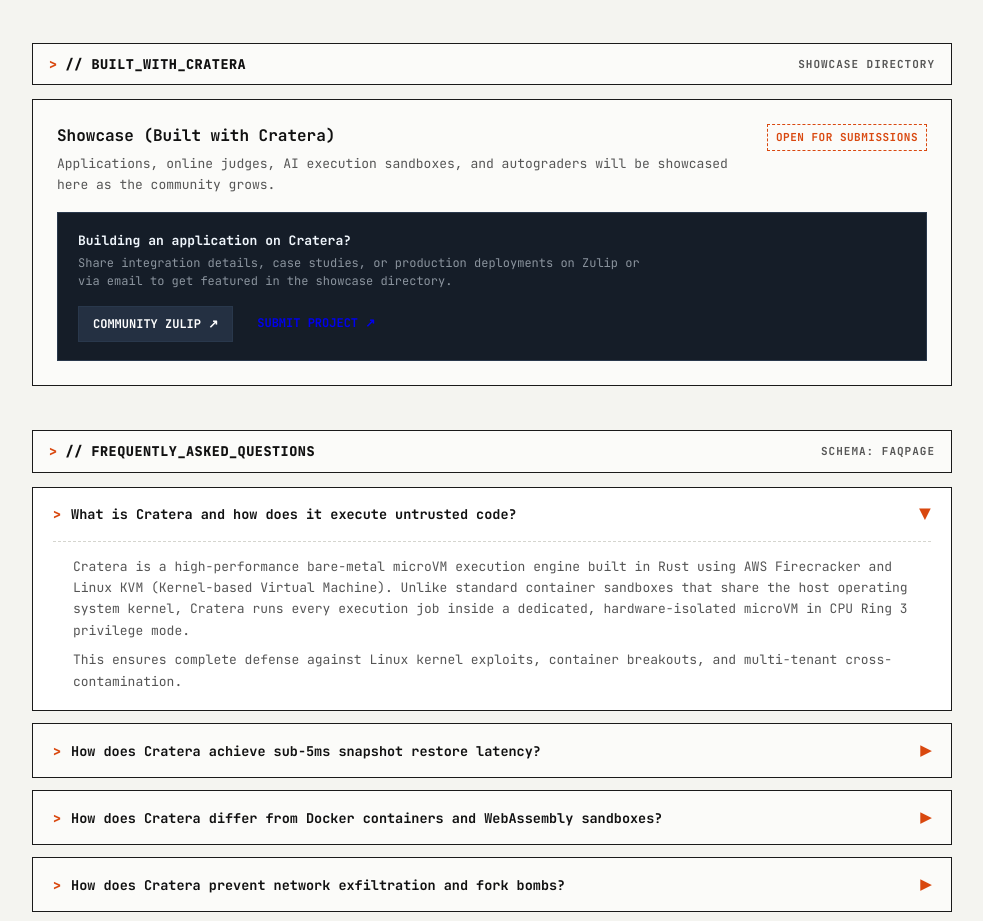
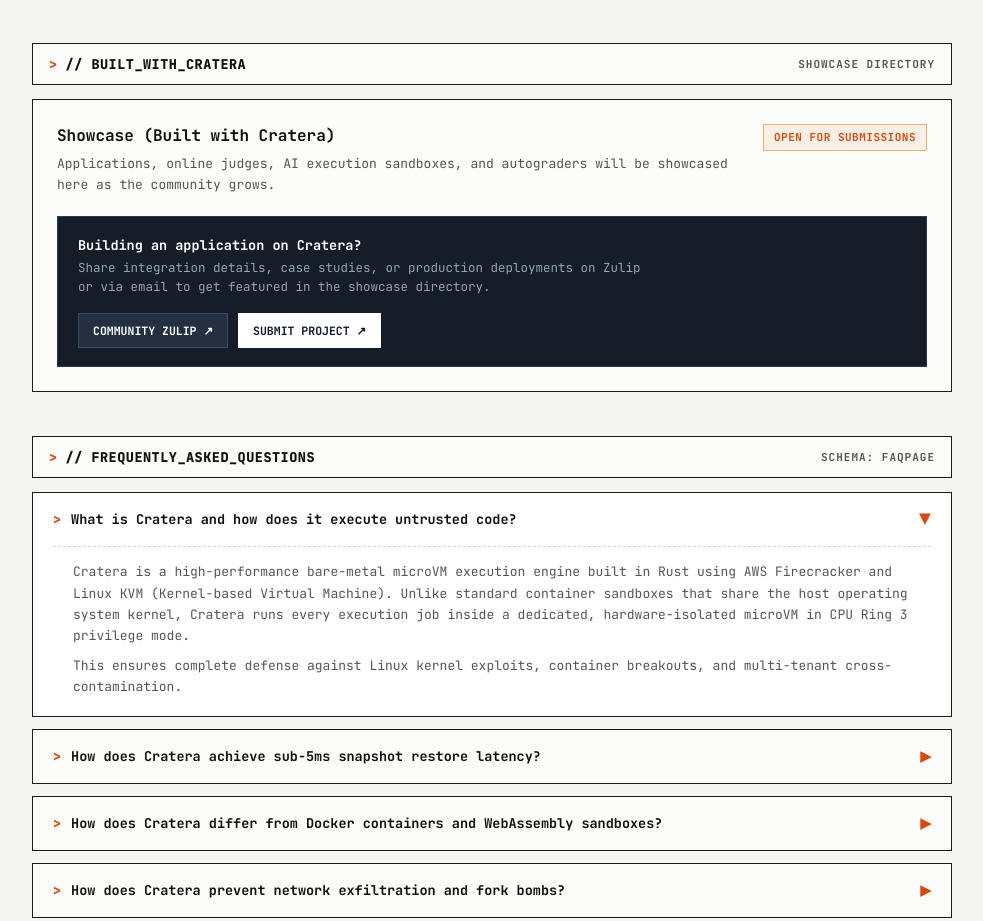
Before and after one commit to cratera-project/website, a website: page index.html in a window 1280 px wide. Shown: the part 8031-8952 px from the top of the page, without its empty margins (278-1261 px from the left). Drawn offline with Linux system fonts and the light colour scheme.

Commit message:
feat: update showcase layout

```diff
--- a/index.html
+++ b/index.html
@@ -1118,31 +1118,31 @@ WantedBy=multi-user.target</code></pre>
           </div>
 
           <div style="background: var(--bg-card); border: 1px solid var(--border-color); padding: 24px; margin-bottom: 16px;">
-            <div style="display: flex; justify-content: space-between; align-items: flex-start; gap: 16px; flex-wrap: wrap; margin-bottom: 16px;">
+            <div style="display: flex; justify-content: space-between; align-items: flex-start; gap: 16px; flex-wrap: wrap; margin-bottom: 20px;">
               <div>
-                <h3 style="font-size: 16px; font-weight: 700; color: var(--text-main); margin-bottom: 6px;">Showcase (Built with Cratera)</h3>
+                <h3 style="font-size: 16px; font-weight: 700; color: var(--text-main); margin-bottom: 6px; font-family: var(--font-mono);">Showcase (Built with Cratera)</h3>
                 <p style="font-size: 13px; color: var(--text-muted); max-width: 680px; line-height: 1.6;">
                   Applications, online judges, AI execution sandboxes, and autograders will be showcased here as the community grows.
                 </p>
               </div>
-              <span style="font-size: 11px; padding: 4px 8px; border: 1px dashed var(--accent-orange); color: var(--accent-orange); font-weight: 700; letter-spacing: 0.5px;">
+              <span style="font-size: 11px; padding: 4px 10px; border: 1px solid rgba(217, 119, 6, 0.5); background: rgba(217, 119, 6, 0.08); color: var(--accent-orange); font-weight: 700; letter-spacing: 0.5px; font-family: var(--font-mono);">
                 OPEN FOR SUBMISSIONS
               </span>
             </div>
 
             <!-- COMMUNITY NOTICE & CTA -->
-            <div style="display: flex; justify-content: space-between; align-items: center; flex-wrap: wrap; gap: 16px; padding: 18px 20px; background: var(--bg-dark); color: var(--text-light); border: 1px solid var(--border-dark);">
+            <div style="display: flex; justify-content: space-between; align-items: center; flex-wrap: wrap; gap: 16px; padding: 18px 20px; background: var(--bg-dark); border: 1px solid var(--border-dark);">
               <div>
-                <div style="font-weight: 700; font-size: 13px; margin-bottom: 4px; color: var(--text-light);">Building an application on Cratera?</div>
-                <div style="font-size: 12px; color: var(--text-light-muted); max-width: 580px; line-height: 1.5;">
+                <div style="font-weight: 700; font-size: 13.5px; margin-bottom: 4px; color: #ffffff; font-family: var(--font-mono);">Building an application on Cratera?</div>
+                <div style="font-size: 12.5px; color: #94a3b8; max-width: 580px; line-height: 1.5;">
                   Share integration details, case studies, or production deployments on Zulip or via email to get featured in the showcase directory.
                 </div>
               </div>
-              <div style="display: flex; gap: 10px; flex-wrap: wrap;">
-                <a href="https://cratera.zulipchat.com" target="_blank" rel="noopener noreferrer" class="btn" style="text-decoration: none; padding: 8px 14px; font-size: 12px; font-weight: 700; white-space: nowrap; background: #243042; color: #fff; border: 1px solid #29384c;">
+              <div style="display: flex; gap: 10px; flex-wrap: wrap; align-items: center;">
+                <a href="https://cratera.zulipchat.com" target="_blank" rel="noopener noreferrer" style="display: inline-flex; align-items: center; text-decoration: none; padding: 8px 14px; font-family: var(--font-mono); font-size: 11.5px; font-weight: 700; white-space: nowrap; background: #243042; color: #ffffff; border: 1px solid #3b4d66; transition: all 0.15s ease;">
                   COMMUNITY ZULIP ↗
                 </a>
-                <a href="mailto:contact@cratera.org?subject=Cratera%20Showcase%20Submission" class="btn btn-primary" style="text-decoration: none; padding: 8px 14px; font-size: 12px; font-weight: 700; white-space: nowrap;">
+                <a href="mailto:contact@cratera.org?subject=Cratera%20Showcase%20Submission" style="display: inline-flex; align-items: center; text-decoration: none; padding: 8px 14px; font-family: var(--font-mono); font-size: 11.5px; font-weight: 700; white-space: nowrap; background: #ffffff; color: #0f172a; border: 1px solid #ffffff; transition: all 0.15s ease;">
                   SUBMIT PROJECT ↗
                 </a>
               </div>
```
